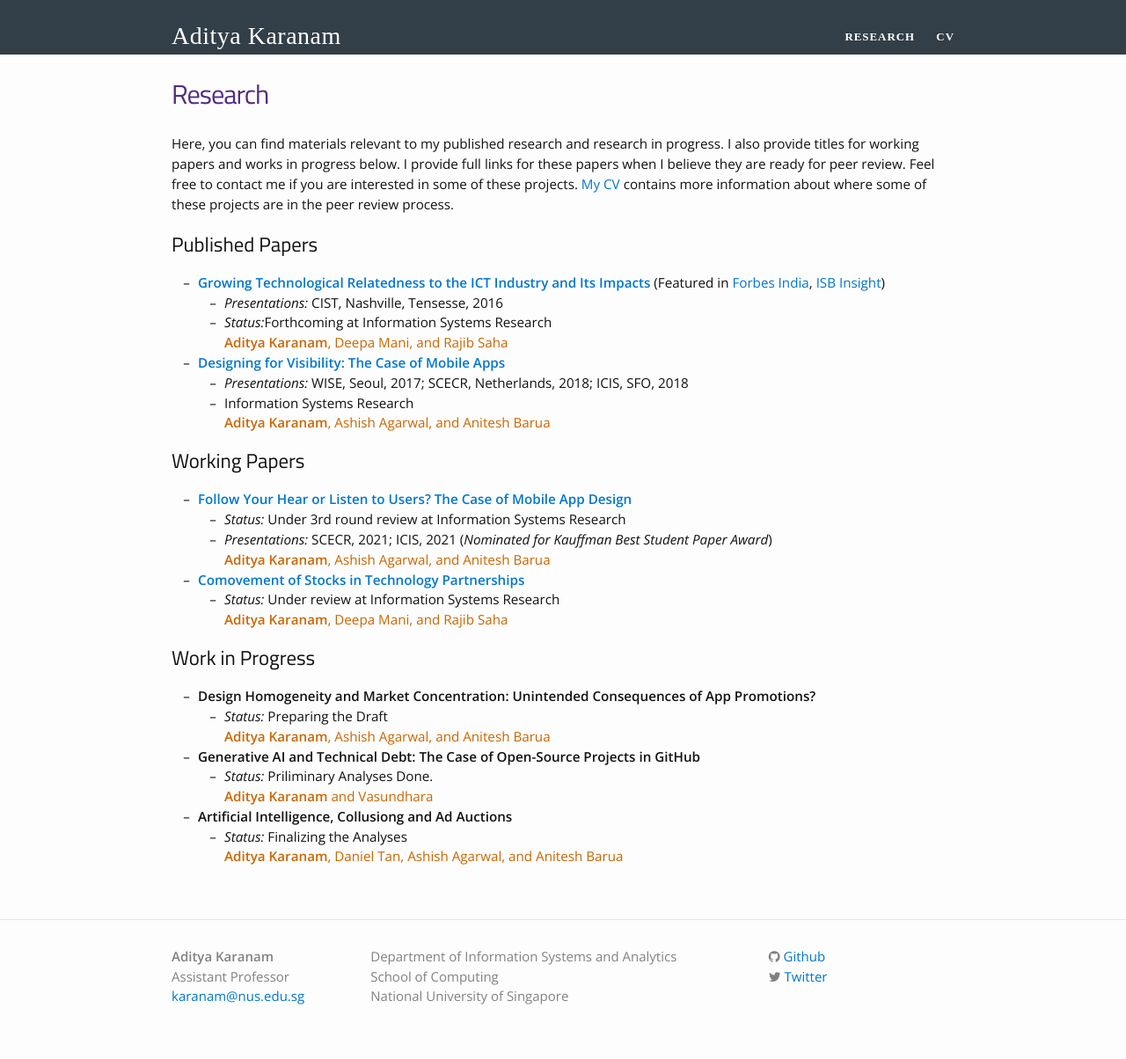
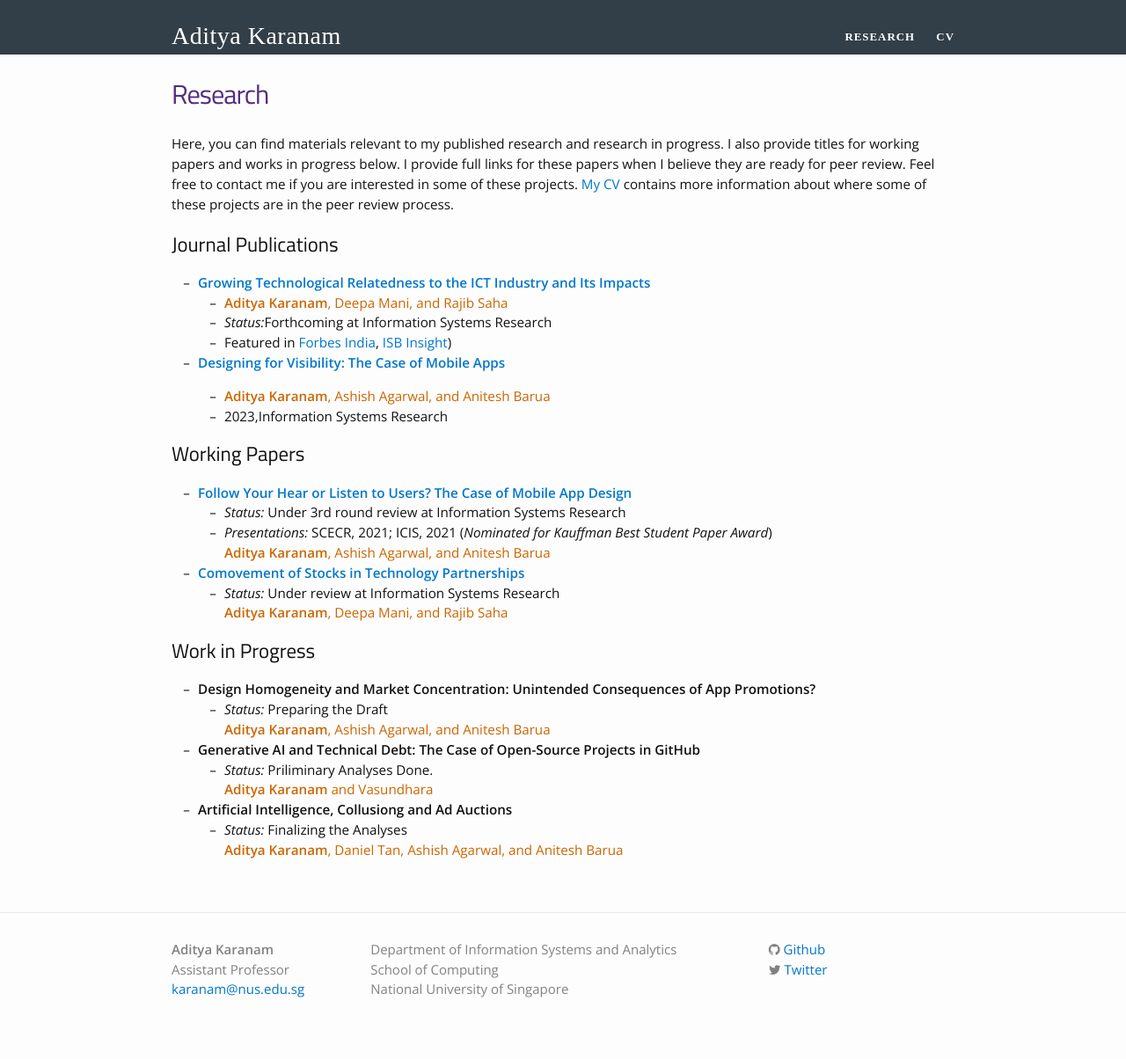
Before and after one commit to askaranam/askaranam.github.io, a Jekyll site: the page built from research.md, in a window 1280 px wide. Shown: the whole page at 88% size. Built offline with Jekyll 4.4.1, drawn with Linux system fonts in a browser that asks for light colours; nearby versions of some CDN libraries; some web fonts are replaced.

Commit message:
Update research.md

```diff
--- a/research.md
+++ b/research.md
@@ -12,17 +12,21 @@ Here, you can find materials relevant to my published research and research in p
 
 <hr style="clear:both;visibility: hidden;" />
 
-## Published Papers
+## Journal Publications
 
-* **[Growing Technological Relatedness to the ICT Industry and Its Impacts](https://pubsonline.informs.org/doi/10.1287/isre.2020.0627)** (Featured in [Forbes India](http://www.forbesindia.com/article/isbinsight/more-bang-for-your-digital-spend-technology-and-rd/49951/1), [ISB Insight](http://isbinsight.isb.edu/the-digital-transformation-of-rd/)) <br/>
-    * *Presentations:*  CIST, Nashville, Tensesse, 2016
+* **[Growing Technological Relatedness to the ICT Industry and Its Impacts](https://pubsonline.informs.org/doi/10.1287/isre.2020.0627)**
+    <!-- * *Presentations:*  CIST, Nashville, Tensesse, 2016-->
+    *  <span style="color: rgb(204,102,0)"><b>Aditya Karanam</b>, Deepa Mani, and Rajib Saha</span> <br/>
     * *Status:*Forthcoming at Information Systems Research <br/>
-    <span style="color: rgb(204,102,0)"><b>Aditya Karanam</b>, Deepa Mani, and Rajib Saha</span> <br/>
+    * Featured in [Forbes India](http://www.forbesindia.com/article/isbinsight/more-bang-for-your-digital-spend-technology-and-rd/49951/1), [ISB Insight](http://isbinsight.isb.edu/the-digital-transformation-of-rd/))
+
+
 
 * **[Designing for Visibility: The Case of Mobile Apps](https://pubsonline.informs.org/doi/abs/10.1287/isre.2022.1151)**
-    * *Presentations:*  WISE, Seoul, 2017; SCECR, Netherlands, 2018; ICIS, SFO, 2018
-    * Information Systems Research <br/>
-    <span style="color: rgb(204,102,0)"><b>Aditya Karanam</b>, Ashish Agarwal, and Anitesh Barua</span> <br/>
+   <!-- * *Presentations:*  WISE, Seoul, 2017; SCECR, Netherlands, 2018; ICIS, SFO, 2018 -->
+
+    * <span style="color: rgb(204,102,0)"><b>Aditya Karanam</b>, Ashish Agarwal, and Anitesh Barua</span> <br/>
+    * 2023,Information Systems Research <br/>
 
 ## Working Papers
 
```
